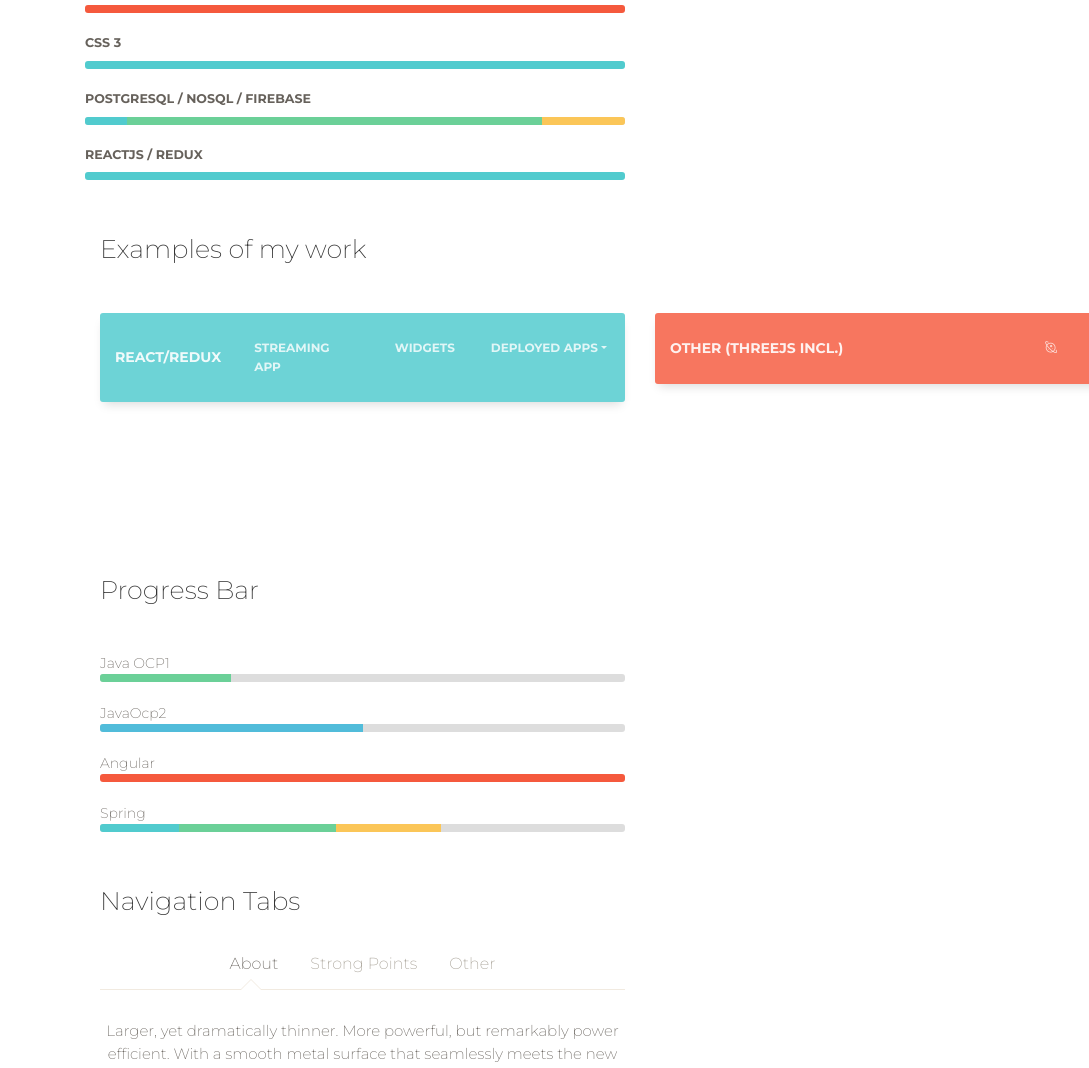
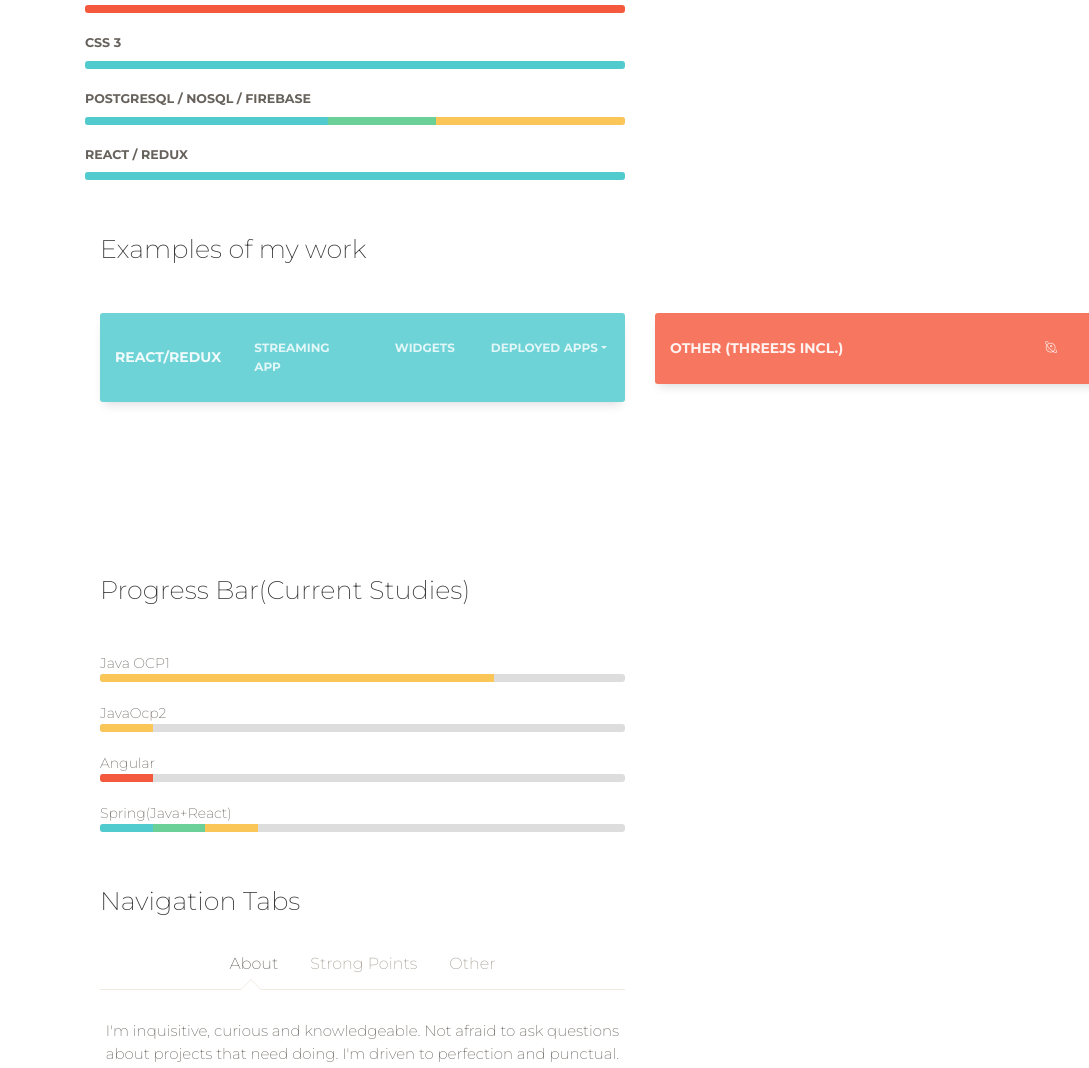
Before and after one commit to ConradMar3/Paperkit_html5, a website: page index.html in a window 1280 px wide. Shown: the part 1718-2786 px from the top of the page, 0-1089 px from the left. Drawn offline with Linux system fonts and the light colour scheme; some packages are replaced by stand-ins of ours.

Commit message:
2022/03/09

```diff
--- a/index.html
+++ b/index.html
@@ -119,9 +119,9 @@ The above copyright notice and this permission notice shall be included in all c
     </div>
   </div>
   <br>
-  <!--<div class="title">
-    <h3>Carousel</h3>
-  </div>-->
+  <div class="title">
+
+  </div>
 </div>
 </div>
 <div class="section pt-o" id="carousel">
@@ -205,14 +205,15 @@ The above copyright notice and this permission notice shall be included in all c
           <br>
           <h6>PostgreSQL / NoSQL / Firebase</h6>
           <div class="progress">
-            <div class="progress-bar" role="progressbar" style="width: 25%" aria-valuenow="15" aria-valuemin="0" aria-valuemax="100"></div>
-            <div class="progress-bar progress-bar-success" role="progressbar" style="width: 250%" aria-valuenow="30" aria-valuemin="0" aria-valuemax="100"></div>
-            <div class="progress-bar progress-bar-warning" role="progressbar" style="width: 50%" aria-valuenow="20" aria-valuemin="0" aria-valuemax="100"></div>
+            <div class="progress-bar" role="progressbar" style="width: 45%" aria-valuenow="15" aria-valuemin="0" aria-valuemax="100"></div>
+            <div class="progress-bar progress-bar-success" role="progressbar" style="width: 20%" aria-valuenow="30" aria-valuemin="0" aria-valuemax="100"></div>
+            <div class="progress-bar progress-bar-warning" role="progressbar" style="width: 35%" aria-valuenow="20" aria-valuemin="0" aria-valuemax="100"></div>
           </div>
           <br>
-          <h6>ReactJS / Redux</h6>
+          <h6>React / Redux</h6>
           <div class="progress">
-            <div class="progress-bar progress-bar-blue" role="progressbar" style="width: 100%" aria-valuenow="100" aria-valuemin="0" aria-valuemax="100"></div>
+            <div class="progress-bar progress-bar-blue" role="progressbar" style="width: 90%" aria-valuenow="100" aria-valuemin="0" aria-valuemax="100"></div>
+            <div class="progress-bar progress-bar-green" role="progressbar" style="width: 10%" aria-valuenow="100" aria-valuemin="0" aria-valuemax="100"></div>
           </div>
           <br>
         </div>
@@ -358,7 +359,7 @@ The above copyright notice and this permission notice shall be included in all c
         <div class="row">
           <div class="col-md-6">
             <nav class="navbar navbar-expand-lg bg-primary">
-              <a class="navbar-brand" href="#">React/Redux</a>
+              <a class="navbar-brand" href="https://github.com/ConradMare890317">React/Redux</a>
               <button class="navbar-toggler navbar-toggler-right" type="button" data-toggle="collapse" data-target="#navbar-menu" aria-controls="navbarSupportedContent" aria-expanded="false" aria-label="Toggle navigation">
                 <span class="navbar-toggler-bar"></span>
                 <span class="navbar-toggler-bar"></span>
@@ -579,29 +580,29 @@ The above copyright notice and this permission notice shall be included in all c
         <div class="row">
           <div class="col-md-6">
             <div class="title">
-              <h3>Progress Bar</h3>
+              <h3>Progress Bar(Current Studies)</h3>
               <br>
             </div>
             Java OCP1
             <div class="progress">
-              <div class="progress-bar progress-bar-success" role="progressbar" style="width: 25%" aria-valuenow="25" aria-valuemin="0" aria-valuemax="100"></div>
+              <div class="progress-bar progress-bar-warning" role="progressbar" style="width: 75%" aria-valuenow="25" aria-valuemin="0" aria-valuemax="100"></div>
             </div>
             <br>
             JavaOcp2
             <div class="progress">
-              <div class="progress-bar progress-bar-info" role="progressbar" style="width: 50%" aria-valuenow="50" aria-valuemin="0" aria-valuemax="100"></div>
+              <div class="progress-bar progress-bar-warning" role="progressbar" style="width: 10%" aria-valuenow="50" aria-valuemin="0" aria-valuemax="100"></div>
             </div>
             <br>
             Angular
             <div class="progress">
-              <div class="progress-bar progress-bar-danger" role="progressbar" style="width: 100%" aria-valuenow="100" aria-valuemin="0" aria-valuemax="100"></div>
+              <div class="progress-bar progress-bar-danger" role="progressbar" style="width: 10%" aria-valuenow="100" aria-valuemin="0" aria-valuemax="100"></div>
             </div>
             <br>
-            Spring
+            Spring(Java+React)
             <div class="progress">
-              <div class="progress-bar" role="progressbar" style="width: 15%" aria-valuenow="15" aria-valuemin="0" aria-valuemax="100"></div>
-              <div class="progress-bar progress-bar-success" role="progressbar" style="width: 30%" aria-valuenow="30" aria-valuemin="0" aria-valuemax="100"></div>
-              <div class="progress-bar progress-bar-warning" role="progressbar" style="width: 20%" aria-valuenow="20" aria-valuemin="0" aria-valuemax="100"></div>
+              <div class="progress-bar" role="progressbar" style="width: 10%" aria-valuenow="15" aria-valuemin="0" aria-valuemax="100"></div>
+              <div class="progress-bar progress-bar-success" role="progressbar" style="width: 10%" aria-valuenow="30" aria-valuemin="0" aria-valuemax="100"></div>
+              <div class="progress-bar progress-bar-warning" role="progressbar" style="width: 10%" aria-valuenow="20" aria-valuemin="0" aria-valuemax="100"></div>
             </div>
           </div>
           <!--<div class="col-md-6">
@@ -693,10 +694,10 @@ The above copyright notice and this permission notice shall be included in all c
             </div>
             <div id="my-tab-content" class="tab-content text-center">
               <div class="tab-pane active" id="home" role="tabpanel">
-                <p>Larger, yet dramatically thinner. More powerful, but remarkably power efficient. With a smooth metal surface that seamlessly meets the new Retina HD display.</p>
+                <p>I'm inquisitive, curious and knowledgeable. Not afraid to ask questions about projects that need doing. I'm driven to perfection and punctual.</p>
               </div>
               <div class="tab-pane" id="profile" role="tabpanel">
-                <p>Here is your profile.</p>
+                <p>Punctual, Team-player and Hard working. My work is clean and to the point, and delivered to the best of my ability.</p>
               </div>
               <div class="tab-pane" id="messages" role="tabpanel">
                 <p>Here are your messages.</p>
@@ -985,7 +986,7 @@ The above copyright notice and this permission notice shall be included in all c
           </div>
         </div>
       </div>
-    </div>-->
+    </div>
     <div class="section section-dark">
       <div class="container">
         <div class="row">
@@ -995,8 +996,8 @@ The above copyright notice and this permission notice shall be included in all c
           </div>
         </div>
       </div>
-    </div>
-    <div class="section section-image section-login" style="background-image: url('./assets/img/login-image.jpg');">
+    </div>-->
+   <!--<div class="section section-image section-login" style="background-image: url('./assets/img/login-image.jpg');">
       <div class="container">
         <div class="row">
           <div class="col-lg-4 col-md-6 mx-auto">
@@ -1007,10 +1008,10 @@ The above copyright notice and this permission notice shall be included in all c
                   <i class="fa fa-facebook-square"></i>
                 </a>
                 <a href="#pablo" class="btn btn-neutral btn-google btn-just-icon mt-0">
-                  <i class="fa fa-google-plus"></i>
+                  <i class="fa fa-envelope"></i>
                 </a>
-                <a href="#pablo" class="btn btn-neutral btn-twitter btn-just-icon mt-0">
-                  <i class="fa fa-twitter"></i>
+                <a href="#pablo" class="btn btn-neutral btn-whatsapp btn-just-icon mt-0">
+                  <i class="fa fa-whatsapp"></i>
                 </a>
               </div>
               <form class="register-form">
@@ -1039,11 +1040,11 @@ The above copyright notice and this permission notice shall be included in all c
               </div>
             </div>
             <div class="col text-center">
-              <a href="./examples/register-page.html" class="btn btn-outline-neutral btn-round btn-lg" target="_blank">View Register Page</a>
+              <a href="./examples/register-page.html" class="btn btn-outline-neutral btn-round btn-lg" target="_blank">Get In Touch</a>
             </div>
           </div>
         </div>
-      </div>
+      </div>-->
     </div>
     <div class="section section-dark">
       <div class="container">
```
